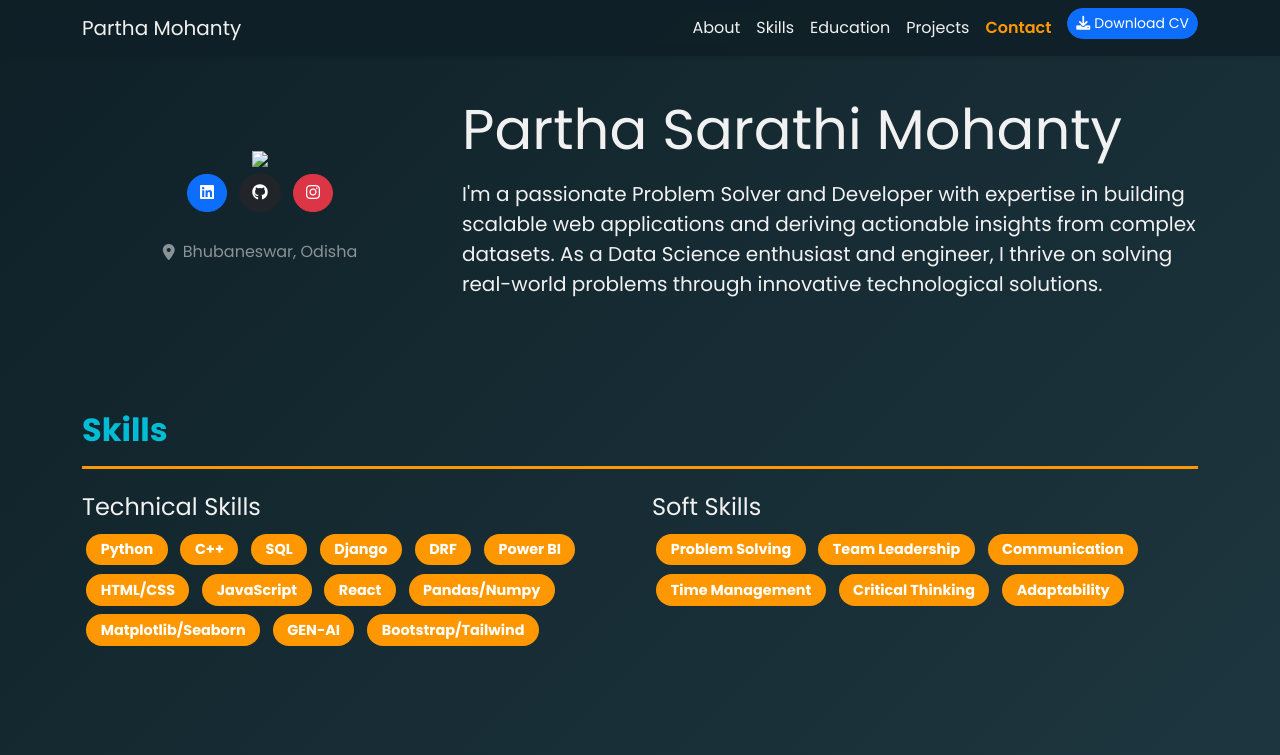
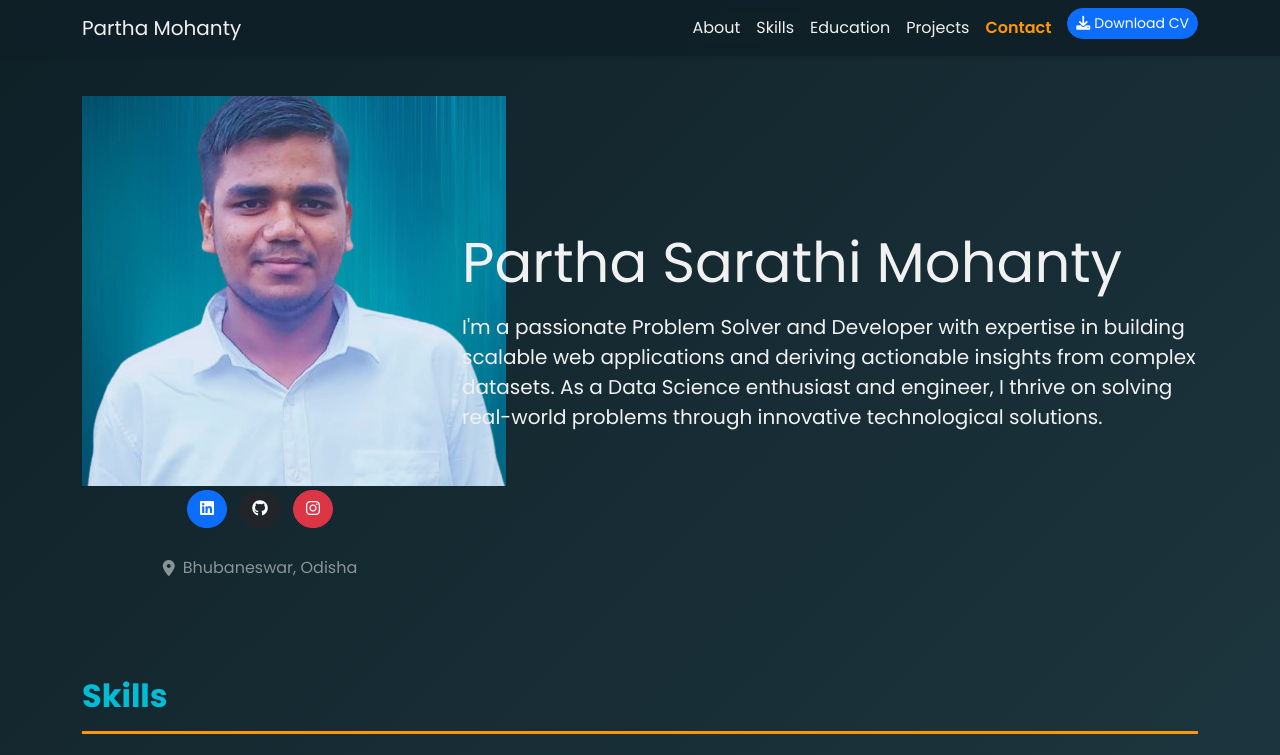
Before and after one commit to ParthasarathiMohanty986/Portfolio-psm, a plain HTML site: page index.html in a window 1280 px wide. Shown: the top 755 px of the page. Drawn offline with nearby package versions, Linux system fonts and the light colour scheme.

Commit message:
Update index.html

```diff
--- a/index.html
+++ b/index.html
@@ -170,7 +170,7 @@
   <section id="about" class="container py-5 mt-5">
     <div class="row align-items-center">
       <div class="col-md-4 text-center">
-        <img src="./PHOTO">
+        <img src="./PHOTO.png">
         <div class="social-links mb-4">
           <a href="https://www.linkedin.com/in/partha-sarathi-mohanty-686486297/" class="btn btn-primary m-1" target="_blank"><i class="fab fa-linkedin"></i></a>
           <a href="https://github.com/ParthasarathiMohanty986" class="btn btn-dark m-1" target="_blank"><i class="fab fa-github"></i></a>
```
